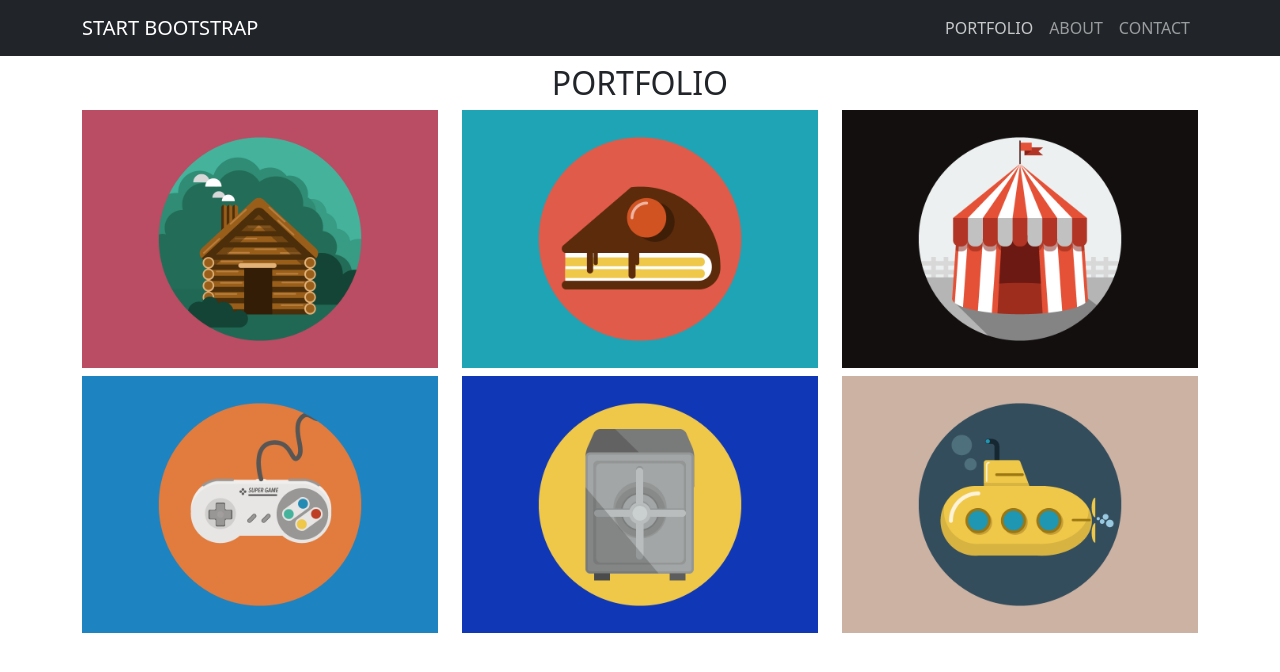
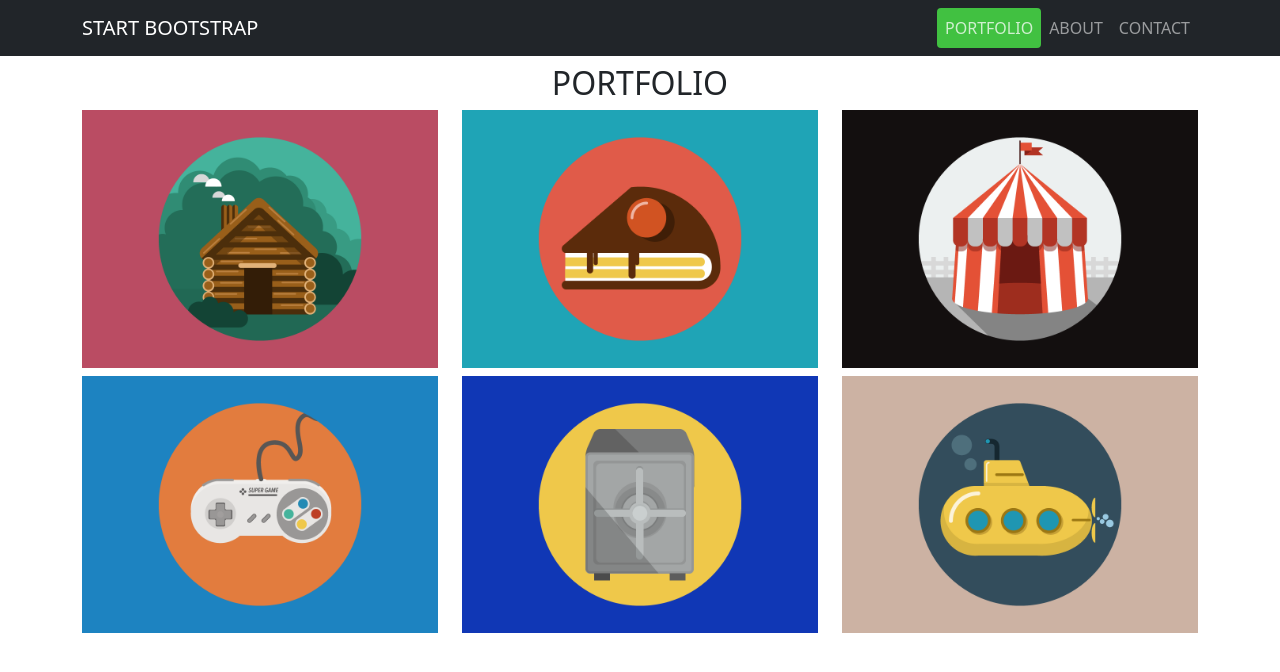
Before and after one commit to Mostafa-Rafiq/Desha, a plain HTML site: page Task/index.html in a window 1280 px wide. In both pictures the pointer is over the item "PORTFOLIO". Drawn offline with Linux system fonts and the light colour scheme.

Commit message:
Update style.css

```diff
--- a/Task/css/style.css
+++ b/Task/css/style.css
@@ -1,3 +1,5 @@
-qld{
-    justify-content: center;
+ul li:hover{
+    background-color: rgb(65, 193, 65);
+    transition: 0.5s;
+    border-radius: 4px;
 }
```
